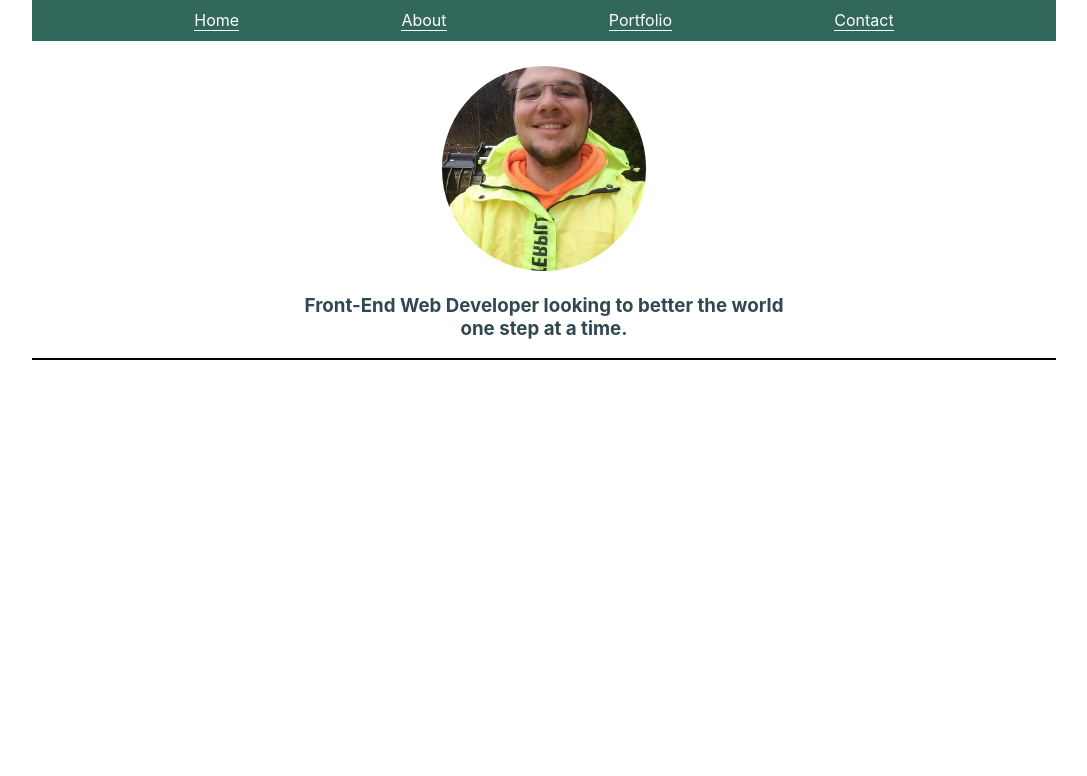
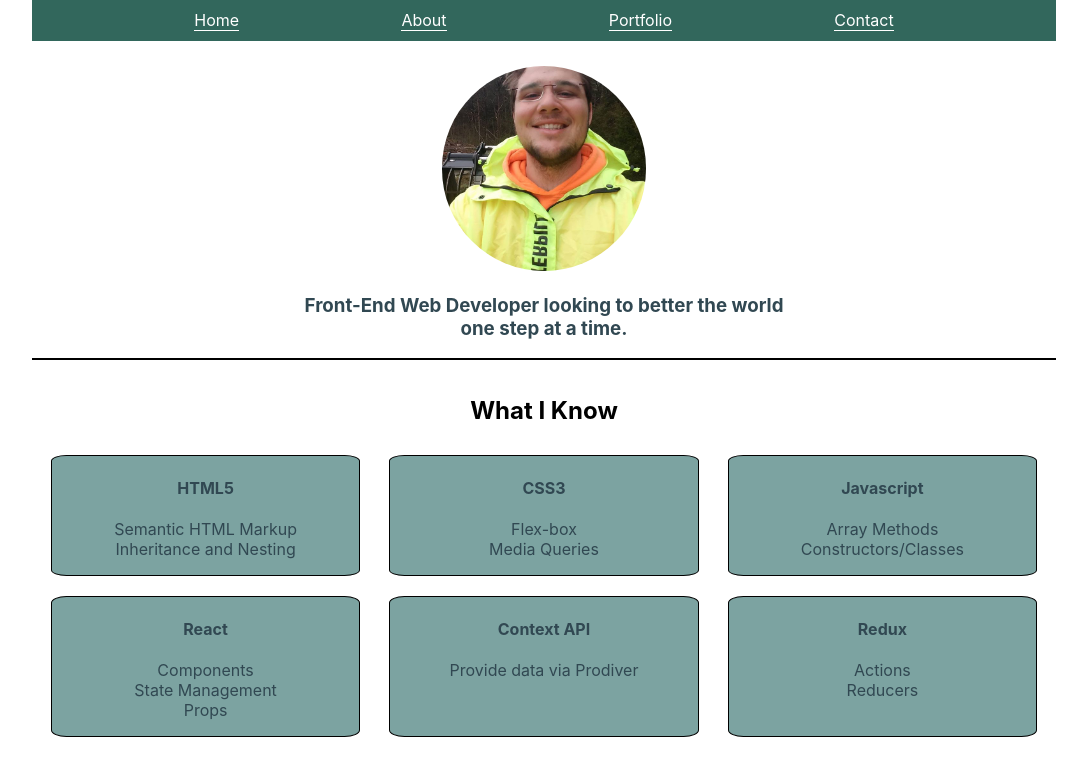
Before and after one commit to Iyehvah/Iyehvah-Portfolio, a React (Create React App) app: page / in a window 1280 px wide. Shown: the top 776 px of the page, without its empty margins (96-1183 px from the left). Built offline with nearby package versions, Linux system fonts and the light colour scheme.

Commit message:
Added an experience component

```diff
--- a/src/App.css
+++ b/src/App.css
@@ -62,6 +62,9 @@ code:after {
   text-decoration: none;
 }
 
+.container {
+  text-align: center;
+}
 
 .hvr-grow {
   width: 20%;
@@ -89,3 +92,26 @@ code:after {
   margin: 0 auto;
   color: #314852;
 }
+
+.xp-container {
+  width: 80%;
+  margin: 0 auto;
+  display: flex;
+  flex-wrap: wrap;
+  justify-content: space-evenly;
+}
+.box {
+  width: 30%;
+  margin: 1%;
+  border: 1px solid black;
+  color: #314852;
+  background-color: #7CA3A1;
+  border-radius: 5%;
+}
+ul {
+  padding: 0px;
+  list-style-type: none;
+}
+h4 {
+  color: #314852;
+}
--- a/src/App.js
+++ b/src/App.js
@@ -1,6 +1,7 @@
 import React, { useState } from "react";
 import Navigation from "./components/Navigation";
 import Home from "./components/Home";
+import Experience from "./components/Experience";
 import { Route } from "react-router-dom";
 import "../src/App.css"
 
@@ -10,6 +11,7 @@ const  App = () => {
    <div>
      <Navigation />
      <Home />
+     <Experience />
    </div>
   );
 }
--- /dev/null
+++ b/src/components/Experience.js
@@ -0,0 +1,60 @@
+import React from "react";
+
+const Experience = () => {
+  return (
+    <div className="container">
+      <h2>What I Know</h2>
+      <div className="xp-container">
+        <div className="box box1">
+          <h4>HTML5</h4>
+          <ul>
+            <li>Semantic HTML Markup</li>
+            <li>Inheritance and Nesting</li>
+          </ul>
+        </div>
+
+        <div className="box box2">
+          <h4>CSS3</h4>
+          <ul>
+            <li>Flex-box</li>
+            <li>Media Queries</li>
+          </ul>
+        </div>
+
+        <div className="box box3">
+          <h4>Javascript</h4>
+          <ul>
+            <li>Array Methods</li>
+            <li>Constructors/Classes</li>
+          </ul>
+        </div>
+
+        <div className="box box4">
+          <h4>React</h4>
+          <ul>
+            <li>Components</li>
+            <li>State Management</li>
+            <li>Props</li>
+          </ul>
+        </div>
+
+        <div className="box box5">
+          <h4>Context API</h4>
+          <ul>
+            <li>Provide data via Prodiver</li>
+          </ul>
+        </div>
+
+        <div className="box box6">
+          <h4>Redux</h4>
+          <ul>
+            <li>Actions</li>
+            <li>Reducers</li>
+          </ul>
+        </div>
+      </div>
+    </div>
+  );
+};
+
+export default Experience;
```
